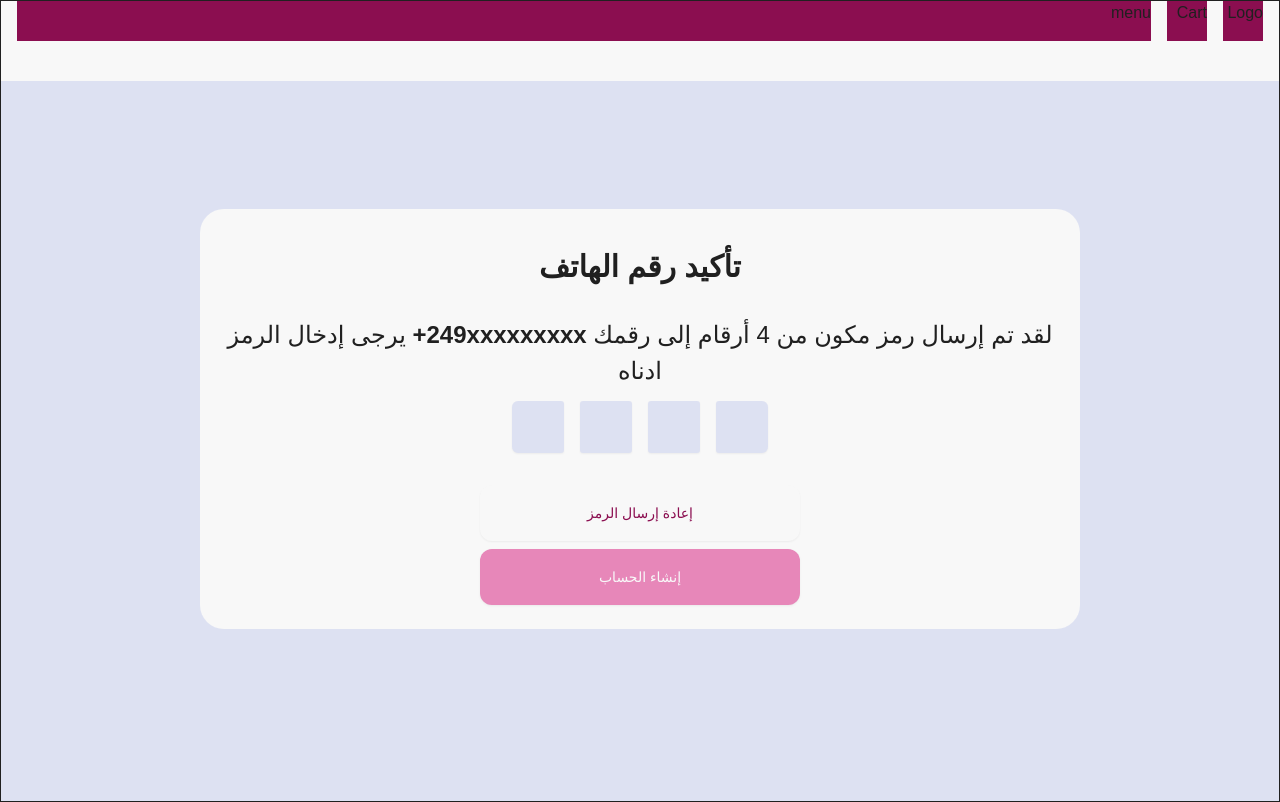
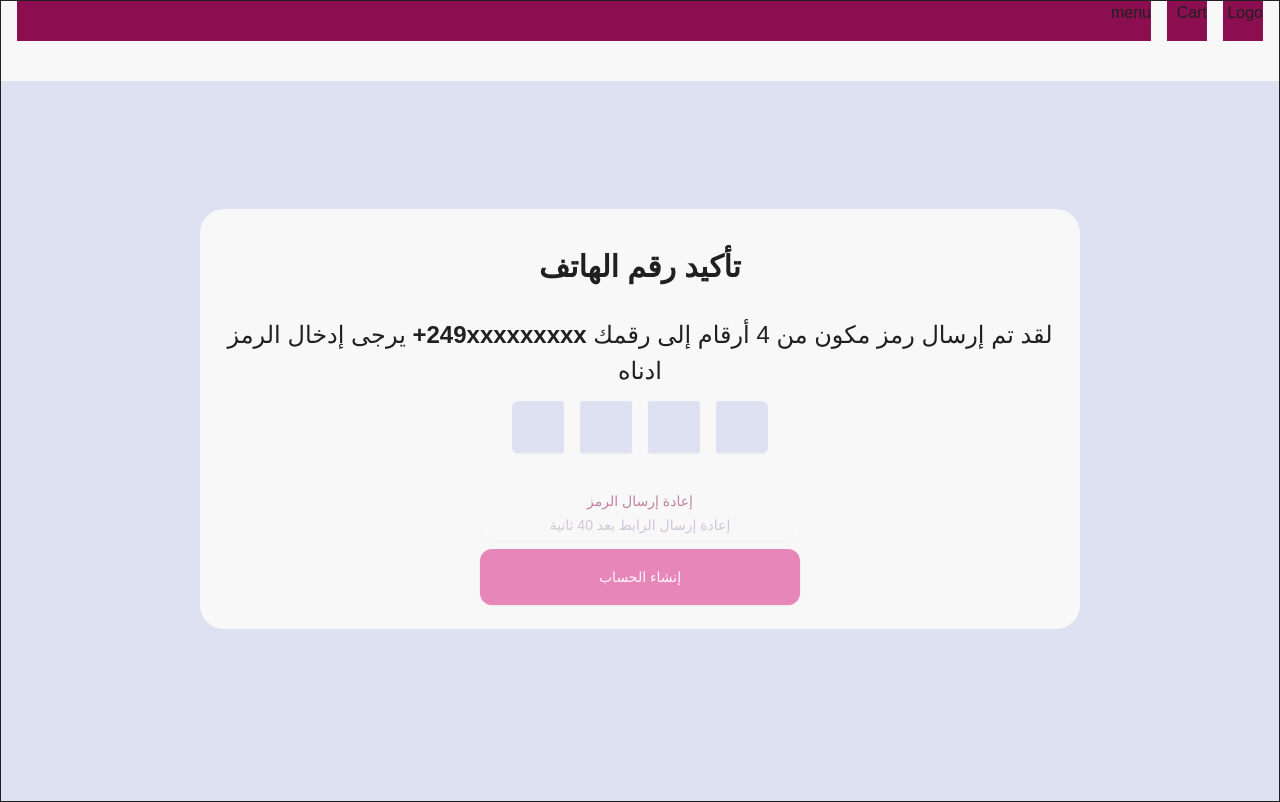
Before and after one commit to Omar-algassim/Aura_store, a Next.js app in the folder aura-nextjs/: page /confirm-phone in a window 1280 px wide. Built offline with nearby package versions, Linux system fonts and the light colour scheme; no server answers; a web font is replaced by a local one.

Commit message:
Update the auth pages and components, fixing bug on the dispatching the logged in user instance, and update the confirmation pages to add timer on the code resend button

```diff
--- a/aura-nextjs/src/app/(auth)/confirm-email/page.tsx
+++ b/aura-nextjs/src/app/(auth)/confirm-email/page.tsx
@@ -1,7 +1,26 @@
-import { ButtonSecondary } from '@/components/common/Buttons'
-import React from 'react'
+'use client';
+import React, { useEffect, useState } from 'react'
+import { ButtonSecondary } from '@/components/common/Buttons';
 
 function ConfirmEmailPage() {
+  const [canResend, setCanResend] = useState(false);
+  const [remainingTime, setRemainingTime] = useState(45);
+
+  useEffect(() => {
+    const intervalId = setInterval(() => {
+      setRemainingTime(prev => prev - 1)
+    }, 1000);
+
+    return () => {
+      clearInterval(intervalId)
+    }
+  });
+
+  useEffect(() => {
+    if (remainingTime <= 0) {
+      setCanResend(true);
+    }
+  }, [remainingTime]);
   return (
     <div className='flex flex-col w-[364px] tablet:w-full tablet:max-w-[880px] border-none rounded-3xl pt-10 pb-6 px-6 gap-8 mt-20 bg-white justify-center items-center'>
       <div className='w-full flex items-center justify-center'>
@@ -15,9 +34,12 @@ function ConfirmEmailPage() {
       </div>
 
       <div>
-        <ButtonSecondary className='bg-white border-none hover:bg-white hover:text-primary-dark active:bg-white active:text-primary-dark focus:outline-none focus:bg-white focus:text-primary-dark'>
+        <ButtonSecondary disabled={!canResend} className='bg-white border-none hover:bg-white hover:text-primary-dark active:bg-white active:text-primary-dark focus:outline-none focus:bg-white focus:text-primary-dark'>
           إعادة إرسال الرابط
         </ButtonSecondary>
+        <p className={`text-center text-[14px] font-[400] font-alex text-secondary ${canResend ? 'hidden' : 'block'}`}>
+          إعادة إرسال الرابط بعد {remainingTime} ثانية
+        </p>
       </div>
     </div>
   )
--- a/aura-nextjs/src/app/(auth)/confirm-phone/page.tsx
+++ b/aura-nextjs/src/app/(auth)/confirm-phone/page.tsx
@@ -1,15 +1,35 @@
 'use client';
-import React from 'react'
+import React, { useEffect, useState } from 'react'
 import { ButtonPrimary, ButtonSecondary } from '@/components/common/Buttons'
 import { InputOTP, InputOTPGroup, InputOTPSlot } from '@/components/ui/shadcn/input-otp';
+import { useUser } from '@/components/context';
 
 function ConfirmPhonePage() {
 
-  const [code, setCode] = React.useState('')
+  const user = useUser();
+  const [code, setCode] = React.useState('');
+  const [canResend, setCanResend] = useState(false);
+  const [remainingTime, setRemainingTime] = useState(45);
+
+  useEffect(() => {
+    const intervalId = setInterval(() => {
+      setRemainingTime(prev => prev - 1)
+    }, 1000);
+
+    return () => {
+      clearInterval(intervalId)
+    }
+  });
+
+  useEffect(() => {
+    if (remainingTime <= 0) {
+      setCanResend(true);
+    }
+  }, [remainingTime]);
 
 
   const handleSubmit = () => {
-    //console.log('submitting code', code);
+    console.log(`submitting code ${code}for user ${user.username} with ${user.documentId}`);
     setCode('');
   }
 
@@ -41,10 +61,12 @@ function ConfirmPhonePage() {
       </div>
 
       <div className='w-full flex flex-col items-center justify-center space-y-2'>
-        <ButtonSecondary className='bg-white border-none hover:bg-white hover:text-primary-dark active:bg-white active:text-primary-dark focus:outline-none focus:bg-white focus:text-primary-dark'>
+        <ButtonSecondary disabled={!canResend} className='bg-white border-none hover:bg-white hover:text-primary-dark active:bg-white active:text-primary-dark focus:outline-none focus:bg-white focus:text-primary-dark flex flex-col gap-1'>
           إعادة إرسال الرمز
+          <p className={`text-center text-[14px] font-[400] font-alex text-secondary ${canResend ? 'hidden' : 'block'}`}>
+            إعادة إرسال الرابط بعد {remainingTime} ثانية
+          </p>
         </ButtonSecondary>
-
         <ButtonPrimary disabled={code.length !== 4} handleClick={handleSubmit}>
           إنشاء الحساب
         </ButtonPrimary>
--- a/aura-nextjs/src/components/common/Buttons.tsx
+++ b/aura-nextjs/src/components/common/Buttons.tsx
@@ -68,6 +68,6 @@ export function ButtonPrimary(props: ButtonProps) {
 
 export function ButtonSecondary(props: ButtonProps) {
   return (
-    <BaseButton {...props} customStyles={props.className} variant='secondary' type="submit" />
+    <BaseButton {...props} disabled={props.disabled} customStyles={props.className} variant='secondary' type="submit" />
   );
 }
--- a/aura-nextjs/src/components/ui/forms/SignupForm.tsx
+++ b/aura-nextjs/src/components/ui/forms/SignupForm.tsx
@@ -1,5 +1,5 @@
 import { signupAction } from '@/utils/services/auth-service'
-import React, { useActionState } from 'react'
+import React, { useActionState, useEffect } from 'react'
 import Input from '@/components/common/Input';
 import {Preloader} from '../Preloader';
 import { ButtonPrimary } from '@/components/common/Buttons';
@@ -36,6 +36,7 @@ export function SignupForm({type}: {type: 'phone' | 'email'}) {
 
   const formError = typeof formState.error === 'string' ? formState.error : null;
 
+  useEffect(() => {
     if (formState.data) {
       // dispatch user data to global context
       // console.log('user data', JSON.stringify(formState.data, null, 2));
@@ -50,6 +51,7 @@ export function SignupForm({type}: {type: 'phone' | 'email'}) {
         redirect('/confirm-phone');
       }
     }
+  })
 
   return (
     <form action={formAction} className='flex flex-col space-y-4 mt-6 w-full tablet:flex-row tablet:flex-wrap tablet:gap-x-4 tablet:items-center'>
```
Lines whose indentation alone changed are shown as unchanged.
